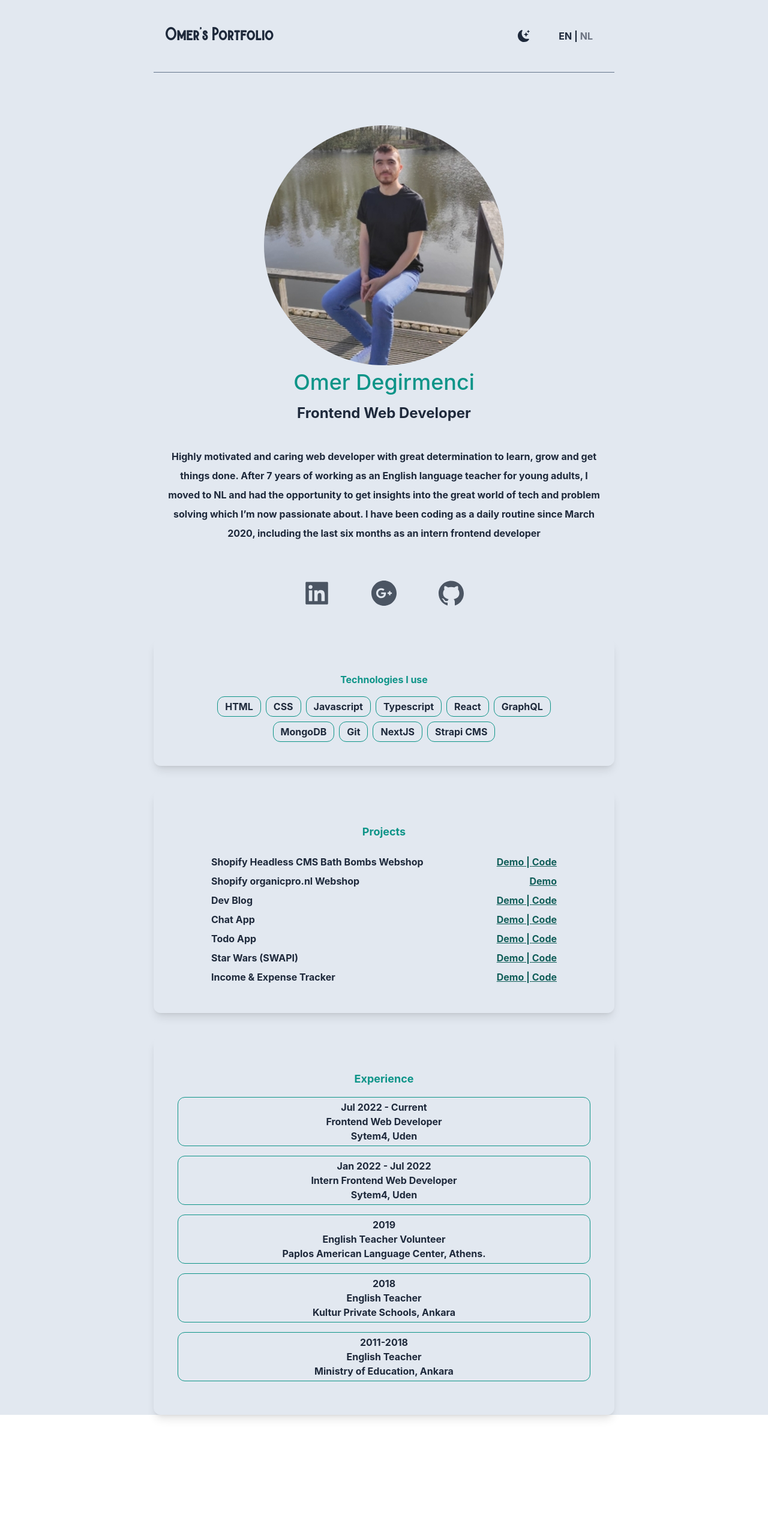
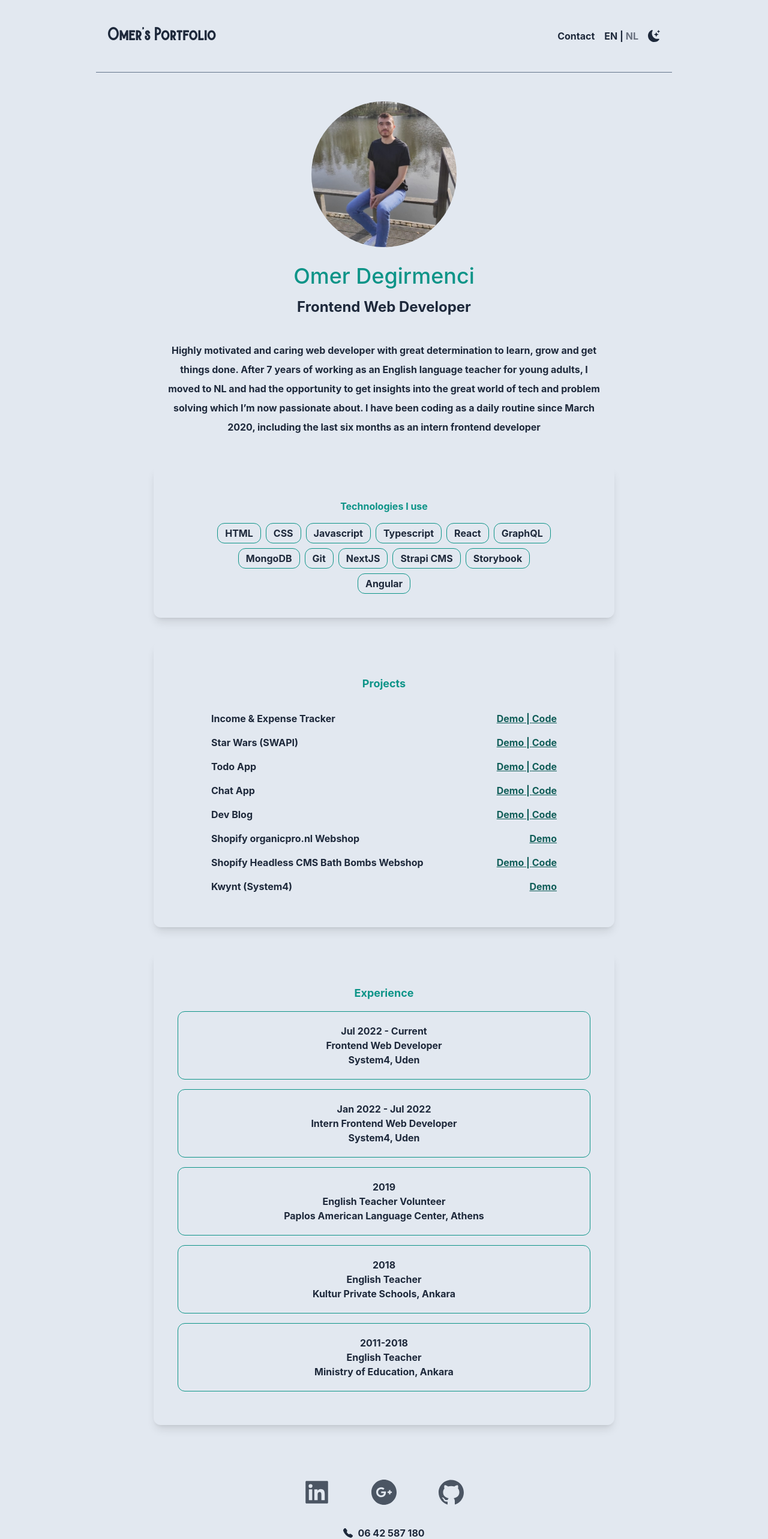
Before and after one commit to DegirmenciOmer/portfolio, a Next.js app in the folder portfolio-omer/: page / in a window 1280 px wide. Shown: the top 2566 px of the page at 60% size. Before the commit the page ends 2399 px from the top, so only its background shows below. Built offline with nearby package versions, Linux system fonts and the light colour scheme.

Commit message:
add footer, add contact links

```diff
--- a/portfolio-omer/pages/index.tsx
+++ b/portfolio-omer/pages/index.tsx
@@ -1,5 +1,5 @@
 import Head from "next/head";
-import { BsFillMoonStarsFill, BsPhone } from "react-icons/bs";
+import { BsFillMoonStarsFill, BsTelephoneFill } from "react-icons/bs";
 import { useState } from "react";
 import profileImg from "../public/images/profile.png";
 
@@ -23,27 +23,27 @@ export default function Home() {
       <Head>
         <title>{translations.title}</title>
       </Head>
-      <main
-        className={`md:px-20 lg:px-40 text-blue-100 font-bold ${switchBg} `}
-      >
-        <section className="min-h-screen max-w-3xl mx-auto">
+      <div className={`md:px-20 lg:px-40 text-blue-100 font-bold ${switchBg} `}>
+        <header className="sticky top-0 z-10">
           <nav
-            className={` ${switchBg} sticky top-0 z-10 p-5 sm:py-10 mb-12 border-b border-slate-500 flex items-center justify-between ${
+            className={` ${switchBg} p-5 sm:py-10 mb-12 border-b border-slate-500 flex items-center justify-between ${
               darkMode ? "text-slate-100" : "text-slate-800"
             }`}
           >
             <h1 className="text-2xl font-burtons">{translations.title}</h1>
             <ul className="flex items-center">
               <li>
-                <BsFillMoonStarsFill
-                  onClick={() => setDarkMode((prev) => !prev)}
-                  className=" cursor-pointer text-xl"
-                />
+                <Link
+                  href="#contact"
+                  className={`ml-8 ${switchText} hover:underline`}
+                >
+                  Contact
+                </Link>
               </li>
               <li>
                 <button
                   onClick={() => setLocale(locale === "EN" ? "NL" : "EN")}
-                  className={`px-4 py-2 ml-8`}
+                  className={`px-4 py-2`}
                 >
                   <span className={`${locale === "NL" && "text-gray-500"}`}>
                     EN
@@ -54,11 +54,19 @@ export default function Home() {
                   </span>
                 </button>
               </li>
+              <li>
+                <BsFillMoonStarsFill
+                  onClick={() => setDarkMode((prev) => !prev)}
+                  className=" cursor-pointer text-xl"
+                />
+              </li>
             </ul>
           </nav>
-          <div className="px-5 text-center py-10">
+        </header>
+        <main className="min-h-screen max-w-3xl mx-auto">
+          <div className="px-5 text-center">
             <Image
-              className="mx-auto rounded-full xs:w-1/3"
+              className="mx-auto rounded-full w-1/3 my-5"
               src={profileImg}
               alt="profile"
             />
@@ -71,14 +79,6 @@ export default function Home() {
             <p className={`text-md py-2 leading-8 ${switchText}`}>
               {translations.briefDescription}
             </p>
-          </div>
-          <div className="text-5xl flex justify-center gap-16 py-3 text-gray-600">
-            <Link href="https://www.linkedin.com/in/omer-degirmenci-5777051b9">
-              <AiFillLinkedin />
-            </Link>
-
-            <AiFillGooglePlusCircle />
-            <AiFillGithub />
           </div>
           <div
             className={`text-center shadow-lg p-10 rounded-xl my-10  flex-1 ${switchText}`}
@@ -105,7 +105,7 @@ export default function Home() {
               {translations.projects.map((project) => (
                 <li
                   key={project.id}
-                  className={`${switchText} flex justify-between max-w-xl mx-auto gap-1 my-2`}
+                  className={`${switchText}  flex justify-between max-w-xl mx-auto gap-1 my-4`}
                 >
                   <Link className="hover:text-teal-600" href={project.demoUrl}>
                     {project.name}
@@ -131,7 +131,7 @@ export default function Home() {
             </ul>
           </div>
           <div
-            className={`text-center shadow-lg p-10 rounded-xl my-10  flex-1 ${switchText}`}
+            className={`text-center shadow-lg p-10  rounded-xl my-10  flex-1 ${switchText}`}
           >
             <h3 className="py-4 text-lg text-teal-600">
               {translations.experienceTitle}
@@ -139,7 +139,7 @@ export default function Home() {
             <ul>
               {translations.experience.map((exp) => (
                 <li
-                  className={`${switchText} border px-2 mb-4 border-teal-600 rounded-xl  py-1`}
+                  className={`${switchText} border mb-4 border-teal-600 rounded-xl px-2 py-5`}
                   key={exp.id}
                 >
                   <p>{exp.date}</p>
@@ -149,8 +149,28 @@ export default function Home() {
               ))}
             </ul>
           </div>
-        </section>
-      </main>
+        </main>
+        <footer className="py-4">
+          <div className="text-5xl flex justify-center gap-16 py-3 text-gray-600 my-5">
+            <Link target="_blank" href={translations.linkedinUrl}>
+              <AiFillLinkedin />
+            </Link>
+
+            <Link href="mailto:rumidegirmenci0@gmail.com">
+              <AiFillGooglePlusCircle />
+            </Link>
+
+            <Link target="_blank" href={translations.githubUrl}>
+              <AiFillGithub />
+            </Link>
+          </div>
+          <Link href="tel:+31642587180" className={`${switchText} text-center`}>
+            <p className="flex justify-center items-center gap-2">
+              <BsTelephoneFill /> 06 42 587 180
+            </p>
+          </Link>
+        </footer>
+      </div>
     </div>
   );
 }
--- a/portfolio-omer/pages/translationHelper.ts
+++ b/portfolio-omer/pages/translationHelper.ts
@@ -30,27 +30,28 @@ export const translationHelper = (language: string) => {
         { id: "8", name: "Git" },
         { id: "9", name: "NextJS" },
         { id: "10", name: "Strapi CMS" },
+        { id: "10", name: "Storybook" },
+        { id: "11", name: "Angular" },
       ],
       projectsTitle: NL ? "Projecten" : "Projects",
       projects: [
         {
           id: "1",
-          name: "Shopify Headless CMS Bath Bombs Webshop",
-          demoUrl: "https://shopify-bath-bombs.netlify.app/",
-          sourceUrl:
-            "https://github.com/DegirmenciOmer/react-shopify-custom-storefront/tree/main/shopify-storefront",
+          name: "Income & Expense Tracker",
+          sourceUrl: "https://github.com/DegirmenciOmer/React-expense-tracker",
+          demoUrl: "https://expensetracker-omer.netlify.app/",
         },
         {
           id: "2",
-          name: "Shopify organicpro.nl Webshop",
-          sourceUrl: "",
-          demoUrl: "https://www.organicpro.nl",
+          name: "Star Wars (SWAPI)",
+          sourceUrl: "https://github.com/DegirmenciOmer/SWAPI-Project",
+          demoUrl: "https://starwars-react-app.netlify.app/",
         },
         {
           id: "3",
-          name: "Dev Blog",
-          sourceUrl: "https://github.com/DegirmenciOmer/NextJs-Blog-Project",
-          demoUrl: "https://next-js-blog-project-pi.vercel.app/",
+          name: "Todo App",
+          sourceUrl: "https://github.com/DegirmenciOmer/PERN-Stack-Todo-App",
+          demoUrl: "https://pern-todo-omer.netlify.app/",
         },
         {
           id: "4",
@@ -60,21 +61,28 @@ export const translationHelper = (language: string) => {
         },
         {
           id: "5",
-          name: "Todo App",
-          sourceUrl: "https://github.com/DegirmenciOmer/PERN-Stack-Todo-App",
-          demoUrl: "https://pern-todo-omer.netlify.app/",
+          name: "Dev Blog",
+          sourceUrl: "https://github.com/DegirmenciOmer/NextJs-Blog-Project",
+          demoUrl: "https://next-js-blog-project-pi.vercel.app/",
         },
         {
           id: "6",
-          name: "Star Wars (SWAPI)",
-          sourceUrl: "https://github.com/DegirmenciOmer/SWAPI-Project",
-          demoUrl: "https://starwars-react-app.netlify.app/",
+          name: "Shopify organicpro.nl Webshop",
+          sourceUrl: "",
+          demoUrl: "https://www.organicpro.nl",
         },
         {
           id: "7",
-          name: "Income & Expense Tracker",
-          sourceUrl: "https://github.com/DegirmenciOmer/React-expense-tracker",
-          demoUrl: "https://expensetracker-omer.netlify.app/",
+          name: "Shopify Headless CMS Bath Bombs Webshop",
+          demoUrl: "https://shopify-bath-bombs.netlify.app/",
+          sourceUrl:
+            "https://github.com/DegirmenciOmer/react-shopify-custom-storefront/tree/main/shopify-storefront",
+        },
+        {
+          id: "8",
+          name: "Kwynt (System4)",
+          demoUrl: "",
+          sourceUrl: "",
         },
       ],
       experienceTitle: NL ? "Ervaring" : "Experience",
@@ -82,7 +90,7 @@ export const translationHelper = (language: string) => {
         {
           id: "1",
           role: NL ? "Frontend Webontwikkelaar" : "Frontend Web Developer",
-          company: "Sytem4, Uden",
+          company: "System4, Uden",
           date: NL ? "jul 2022 - Momenteel" : "Jul 2022 - Current",
         },
         {
@@ -90,13 +98,13 @@ export const translationHelper = (language: string) => {
           role: NL
             ? "Stagiaire Frontend Webontwikkelaar"
             : "Intern Frontend Web Developer",
-          company: "Sytem4, Uden",
+          company: "System4, Uden",
           date: NL ? "jan 2022-jul 2022 " : "Jan 2022 - Jul 2022",
         },
         {
           id: "3",
           role: NL ? "Vrijwillige Leraar Engels" : "English Teacher Volunteer",
-          company: "Paplos American Language Center,  Athens.",
+          company: "Paplos American Language Center,  Athens",
           date: "2019",
         },
         {
```
